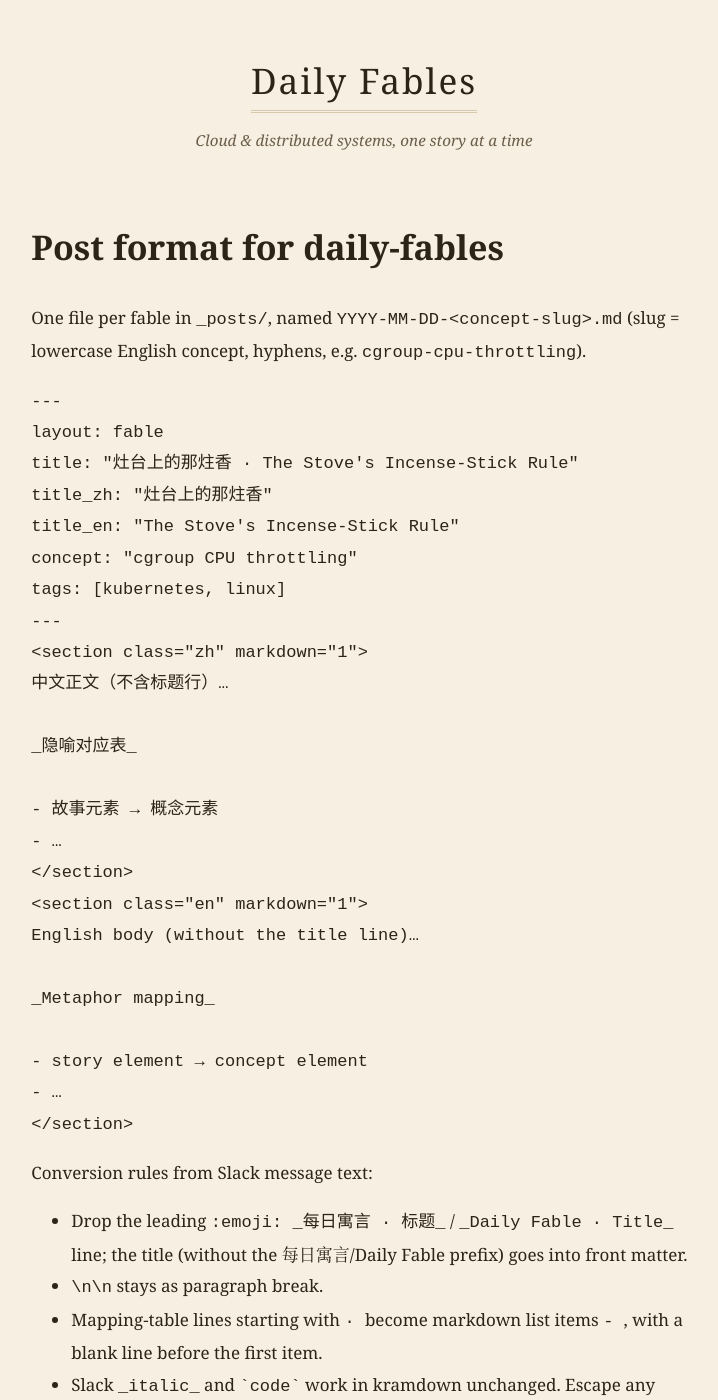
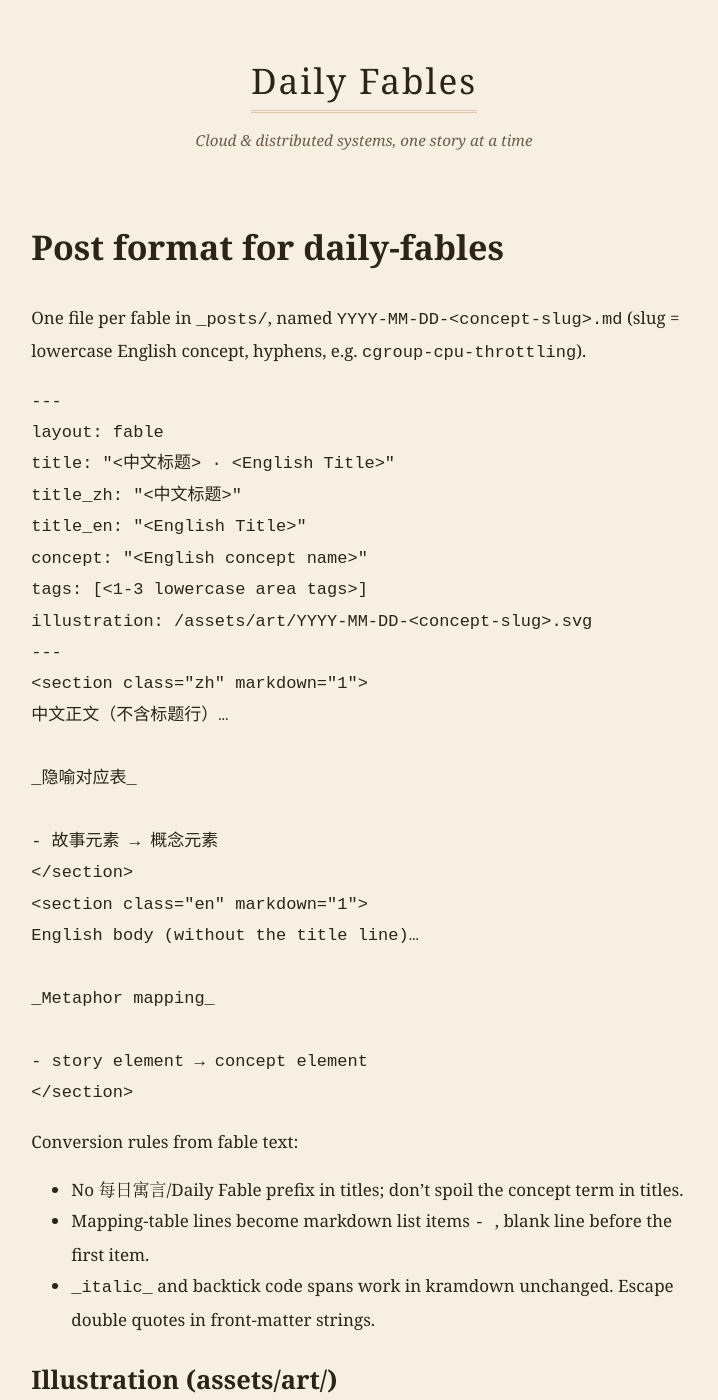
Before and after one commit to judexzhu/daily-fables, a Jekyll site: the page built from POST_FORMAT.md, in a window 1280 px wide and 1400 px high. Shown: the whole window, without its empty margins (276-994 px from the left). Built offline with Jekyll 4.4.1, drawn with Linux system fonts in a browser that asks for light colours; our own code applies the rules of GitHub Pages for plain Markdown files; some of the changed text lies outside the part shown.

Commit message:
Wire illustration into today's post + document in POST_FORMAT

````diff
--- a/POST_FORMAT.md
+++ b/POST_FORMAT.md
@@ -5,11 +5,12 @@ One file per fable in `_posts/`, named `YYYY-MM-DD-<concept-slug>.md` (slug = lo
 ```
 ---
 layout: fable
-title: "灶台上的那炷香 · The Stove's Incense-Stick Rule"
-title_zh: "灶台上的那炷香"
-title_en: "The Stove's Incense-Stick Rule"
-concept: "cgroup CPU throttling"
-tags: [kubernetes, linux]
+title: "<中文标题> · <English Title>"
+title_zh: "<中文标题>"
+title_en: "<English Title>"
+concept: "<English concept name>"
+tags: [<1-3 lowercase area tags>]
+illustration: /assets/art/YYYY-MM-DD-<concept-slug>.svg
 ---
 <section class="zh" markdown="1">
 中文正文（不含标题行）…
@@ -17,7 +18,6 @@ tags: [kubernetes, linux]
 _隐喻对应表_
 
 - 故事元素 → 概念元素
-- …
 </section>
 <section class="en" markdown="1">
 English body (without the title line)…
@@ -25,13 +25,18 @@ English body (without the title line)…
 _Metaphor mapping_
 
 - story element → concept element
-- …
 </section>
 ```
 
-Conversion rules from Slack message text:
-- Drop the leading `:emoji: _每日寓言 · 标题_` / `_Daily Fable · Title_` line; the title (without the 每日寓言/Daily Fable prefix) goes into front matter.
-- `\n\n` stays as paragraph break.
-- Mapping-table lines starting with `· ` become markdown list items `- `, with a blank line before the first item.
-- Slack `_italic_` and `` `code` `` work in kramdown unchanged. Escape any double quotes inside front-matter strings.
-- `title` = `title_zh · title_en`.
+Conversion rules from fable text:
+- No 每日寓言/Daily Fable prefix in titles; don't spoil the concept term in titles.
+- Mapping-table lines become markdown list items `- `, blank line before the first item.
+- `_italic_` and backtick code spans work in kramdown unchanged. Escape double quotes in front-matter strings.
+
+## Illustration (assets/art/)
+Each fable gets a hand-drawn SVG scene, same filename stem as the post. Style rules:
+- viewBox `0 0 800 450`, flat storybook/woodcut style, no text in the image.
+- Palette only: paper `#f6efe2` / `#efe5d2`, ink `#5b4a33` / `#2d2418`, soft ink `#6b5d49` / `#a3947b`, accent `#a4502c` / `#d98a5f` / `#e8b27d`, rule `#d8c9ac`, chip `#e6d8bd`.
+- Depict the STORY scene (the village/dock/kitchen…), not the technical concept; no diagrams, no arrows, no labels.
+- Simple shapes: polygons, ellipses, a few paths; small human silhouettes allowed; finish with a rounded-rect frame stroke `#d8c9ac` width 3 inset 6px.
+- Reference in front matter: `illustration: /assets/art/<same-stem>.svg`.
````
Also changed, not shown: _posts/2026-07-17-two-generals-problem.md (+1 -0 lines).
